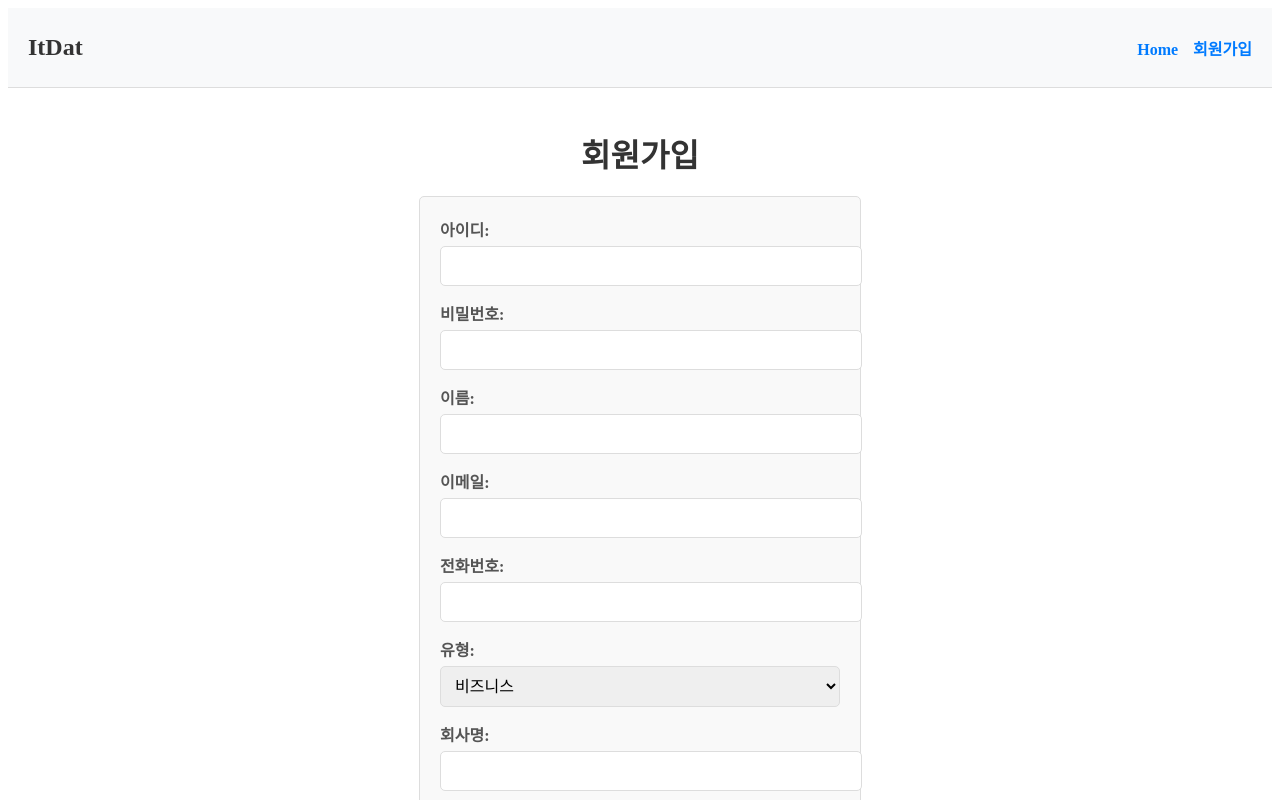
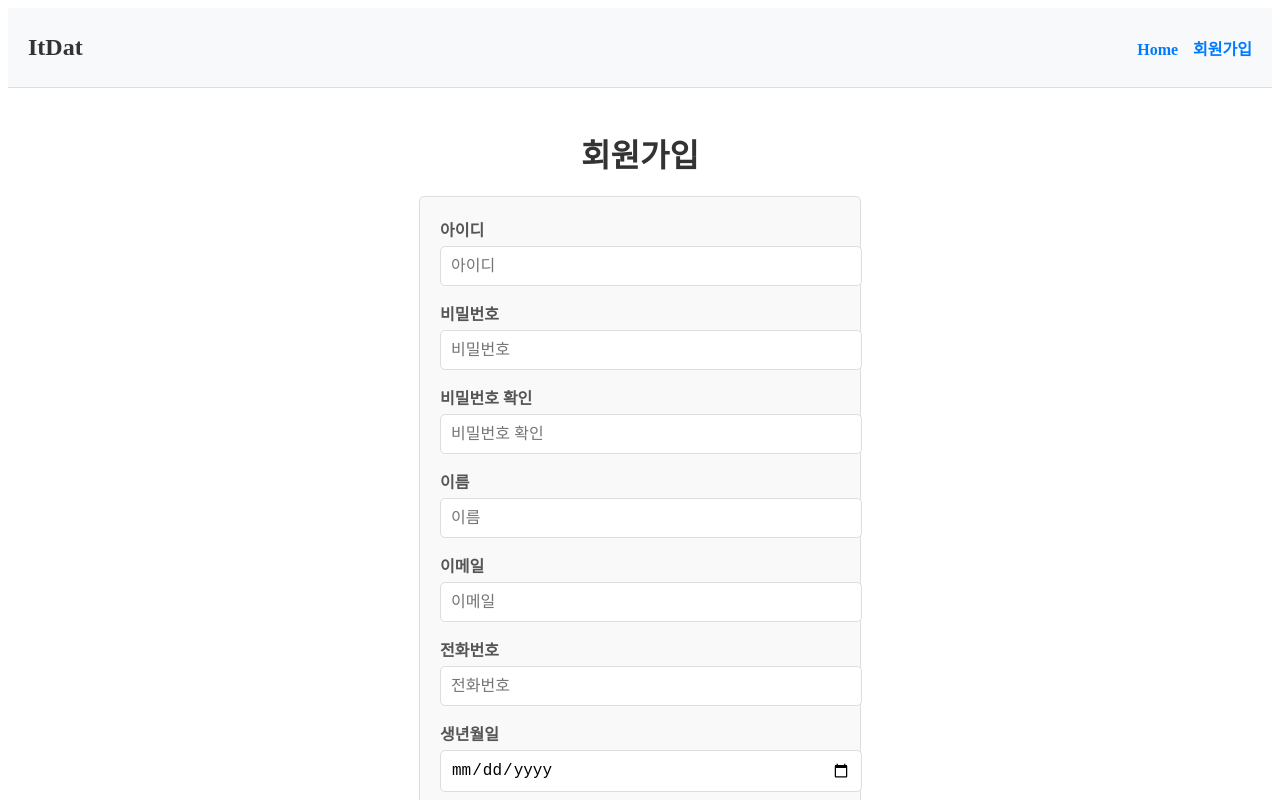
Before and after one commit to itdat-namewallet/Front, a React (Create React App) app: page /register in a window 1280 px wide. Shown: the top 800 px of the page. Built offline with nearby package versions, Linux system fonts and the light colour scheme; no server answers.

Commit message:
register

```diff
--- a/src/assets/css/auth/registerPage.css
+++ b/src/assets/css/auth/registerPage.css
@@ -52,3 +52,13 @@
 .register-page form button:hover {
     background-color: #0056b3;
 }
+
+.register-error {
+    border: 1px solid red;
+}
+
+.error-message {
+    color: red;
+    font-size: 0.8rem;
+    margin-top: 5px;
+}
--- a/src/pages/auth/RegisterPage.js
+++ b/src/pages/auth/RegisterPage.js
@@ -2,6 +2,7 @@ import React, { useState } from "react";
 import axios from "axios";
 import Layout from "../../components/common/Layout";
 import "../../assets/css/auth/registerPage.css";
+import { checkAvailability } from "../../api/auth/AuthApi";
 
 const BASE_URL = process.env.REACT_APP_API_BASE_URL;
 
@@ -9,8 +10,10 @@ export default function RegisterPage() {
     const [formData, setFormData] = useState({
         userId: "",
         password: "",
+        confirmPassword: "",
         userName: "",
         userEmail: "",
+        userBirth: "",
         userPhone: "",
         userType: "PERSONAL",
         company: "",
@@ -18,29 +21,111 @@ export default function RegisterPage() {
         companyDept: "",
         companyFax: "",
         companyAddr: "",
-        companyPhone: ""
+        companyPhone: "",
     });
 
-    const handleChange = (e) => {
-        setFormData({
-            ...formData,
-            [e.target.name]: e.target.value
+    const [errors, setErrors] = useState({});
+
+    const validateField = async (name, value) => {
+        let error = "";
+
+        switch (name) {
+            case "userId":
+                if (!value) {
+                    error = "아이디를 입력해 주세요";
+                } else {
+                    try {
+                        const available = await checkAvailability("userId", value);
+                        console.log(`아이디 ${value} 사용 가능 여부: `, available);
+                        if (!available) {
+                            error = "이미 사용 중인 아이디입니다.";
+                        }
+                    } catch (err) {
+                        console.error("아이디 확인 중 오류:", err);
+                        error = "아이디 확인 중 오류가 발생했습니다.";
+                    }
+                }
+                break;
+            case "userEmail":
+                if (!value || !/\S+@\S+\.\S+/.test(value)) {
+                    error = "올바른 이메일 주소를 입력해 주세요";
+                } else {
+                    try {
+                        const available = await checkAvailability("userEmail", value);
+                        console.log(`이메일 ${value} 사용 가능 여부: `, available);
+                        if (!available) {
+                            error = "이미 사용 중인 이메일입니다.";
+                        }
+                    } catch (err) {
+                        console.error("이메일 확인 중 오류:", err);
+                        error = "이메일 확인 중 오류가 발생했습니다.";
+                    }
+                }
+                break;
+            case "password":
+                if (!value || value.length < 6) {
+                    error = "비밀번호는 6자리 이상이어야 합니다.";
+                }
+                break;
+            case "confirmPassword":
+                if (value !== formData.password) {
+                    error = "비밀번호가 일치하지 않습니다.";
+                }
+                break;
+            case "userName":
+                if (!value) {
+                    error = "이름을 입력해 주세요";
+                }
+                break;
+            case "userPhone":
+                if (!value || !/^\d{11}$/.test(value)) {
+                    error = "올바른 전화번호를 입력해 주세요.";
+                }
+                break;
+            case "userBirth":
+                if (!value) {
+                    error = "생년월일을 입력해 주세요";
+                }
+                break;
+            default:
+                break;
+        }
+
+        setErrors((prev) => ({ ...prev, [name]: error }));
+    };
+
+    const handleChange = async (e) => {
+        const { name, value } = e.target;
+        setFormData((prev) => ({ ...prev, [name]: value }));
+        await validateField(name, value);
+    };
+
+    const validateForm = () => {
+        const newErrors = {};
+        Object.keys(formData).forEach((key) => {
+            if (errors[key]) {
+                newErrors[key] = errors[key];
+            }
         });
+
+        return Object.keys(newErrors).length === 0;
     };
 
     const handleSubmit = async (e) => {
         e.preventDefault();
+
+        if (!validateForm()) {
+            alert("입력한 값에 오류가 있습니다. 확인해 주세요.");
+            return;
+        }
+
         try {
-            const response = await axios.post(
-                `${BASE_URL}/api/auth/register`,
-                formData,
-                {
-                    headers: {
-                        "Content-Type": "application/json",
-                    },
-                    withCredentials: true,
-                }
-            );
+            const response = await axios.post(`${BASE_URL}/api/auth/register`, formData, {
+                headers: {
+                    "Content-Type": "application/json",
+                },
+                withCredentials: true,
+            });
             alert("회원가입 성공!");
             console.log(response.data);
         } catch (error) {
@@ -55,54 +140,118 @@ export default function RegisterPage() {
                 <h1>회원가입</h1>
                 <form onSubmit={handleSubmit}>
                     <div>
-                        <label>아이디:</label>
-                        <input type="text" name="userId" onChange={handleChange} required />
+                        <label>아이디</label>
+                        <input
+                            type="text"
+                            name="userId"
+                            value={formData.userId}
+                            onChange={handleChange}
+                            className={errors.userId ? "register-error" : ""}
+                            placeholder={errors.userId || "아이디"}
+                        />
+                        {errors.userId && <small className="error-message">{errors.userId}</small>}
                     </div>
                     <div>
-                        <label>비밀번호:</label>
-                        <input type="password" name="password" onChange={handleChange} required />
+                        <label>비밀번호</label>
+                        <input
+                            type="password"
+                            name="password"
+                            value={formData.password}
+                            onChange={handleChange}
+                            className={errors.password ? "register-error" : ""}
+                            placeholder={errors.password || "비밀번호"}
+                        />
+                        {errors.password && <small className="error-message">{errors.password}</small>}
                     </div>
                     <div>
-                        <label>이름:</label>
-                        <input type="text" name="userName" onChange={handleChange} required />
+                        <label>비밀번호 확인</label>
+                        <input
+                            type="password"
+                            name="confirmPassword"
+                            value={formData.confirmPassword}
+                            onChange={handleChange}
+                            className={errors.confirmPassword ? "register-error" : ""}
+                            placeholder={errors.confirmPassword || "비밀번호 확인"}
+                        />
+                        {errors.confirmPassword && <small className="error-message">{errors.confirmPassword}</small>}
                     </div>
                     <div>
-                        <label>이메일:</label>
-                        <input type="email" name="userEmail" onChange={handleChange} required />
+                        <label>이름</label>
+                        <input
+                            type="text"
+                            name="userName"
+                            value={formData.userName}
+                            onChange={handleChange}
+                            className={errors.userName ? "register-error" : ""}
+                            placeholder={errors.userName || "이름"}
+                        />
+                        {errors.userName && <small className="error-message">{errors.userName}</small>}
                     </div>
                     <div>
-                        <label>전화번호:</label>
-                        <input type="text" name="userPhone" onChange={handleChange} required />
+                        <label>이메일</label>
+                        <input
+                            type="email"
+                            name="userEmail"
+                            value={formData.userEmail}
+                            onChange={handleChange}
+                            className={errors.userEmail ? "register-error" : ""}
+                            placeholder={errors.userEmail || "이메일"}
+                        />
+                        {errors.userEmail && <small className="error-message">{errors.userEmail}</small>}
                     </div>
                     <div>
-                        <label>유형:</label>
+                        <label>전화번호</label>
+                        <input
+                            type="text"
+                            name="userPhone"
+                            value={formData.userPhone}
+                            onChange={handleChange}
+                            maxLength={11}
+                            className={errors.userPhone ? "register-error" : ""}
+                            placeholder={errors.userPhone || "전화번호"}
+                        />
+                        {errors.userPhone && <small className="error-message">{errors.userPhone}</small>}
+                    </div>
+                    <div>
+                        <label>생년월일</label>
+                        <input
+                            type="date"
+                            name="userBirth"
+                            value={formData.userBirth}
+                            onChange={handleChange}
+                            className={errors.userBirth ? "register-error" : ""}
+                        />
+                        {errors.userBirth && <small className="error-message">{errors.userBirth}</small>}
+                    </div>
+                    <div>
+                        <label>유형</label>
                         <select name="userType" onChange={handleChange}>
                             <option value="BUSINESS">비즈니스</option>
                             <option value="PERSONAL">개인</option>
                         </select>
                     </div>
                     <div>
-                        <label>회사명:</label>
+                        <label>회사명 (선택사항)</label>
                         <input type="text" name="company" onChange={handleChange} />
                     </div>
                     <div>
-                        <label>직급:</label>
+                        <label>직급 (선택사항)</label>
                         <input type="text" name="companyRank" onChange={handleChange} />
                     </div>
                     <div>
-                        <label>부서명:</label>
+                        <label>부서명 (선택사항)</label>
                         <input type="text" name="companyDept" onChange={handleChange} />
                     </div>
                     <div>
-                        <label>팩스 번호:</label>
+                        <label>팩스 번호 (선택사항)</label>
                         <input type="text" name="companyFax" onChange={handleChange} />
                     </div>
                     <div>
-                        <label>회사 주소:</label>
+                        <label>회사 주소 (선택사항)</label>
                         <input type="text" name="companyAddr" onChange={handleChange} />
                     </div>
                     <div>
-                        <label>회사 전화번호:</label>
+                        <label>회사 전화번호 (선택사항)</label>
                         <input type="text" name="companyPhone" onChange={handleChange} />
                     </div>
                     <button type="submit">회원가입</button>
```
Also changed, not shown: src/api/auth/AuthApi.js (renamed from src/services/api.js, +9 -0 lines), src/services/auth/RegisterService.js (deleted, +0 -18 lines), 2 other files (tests, documents, lock files or other folders).
